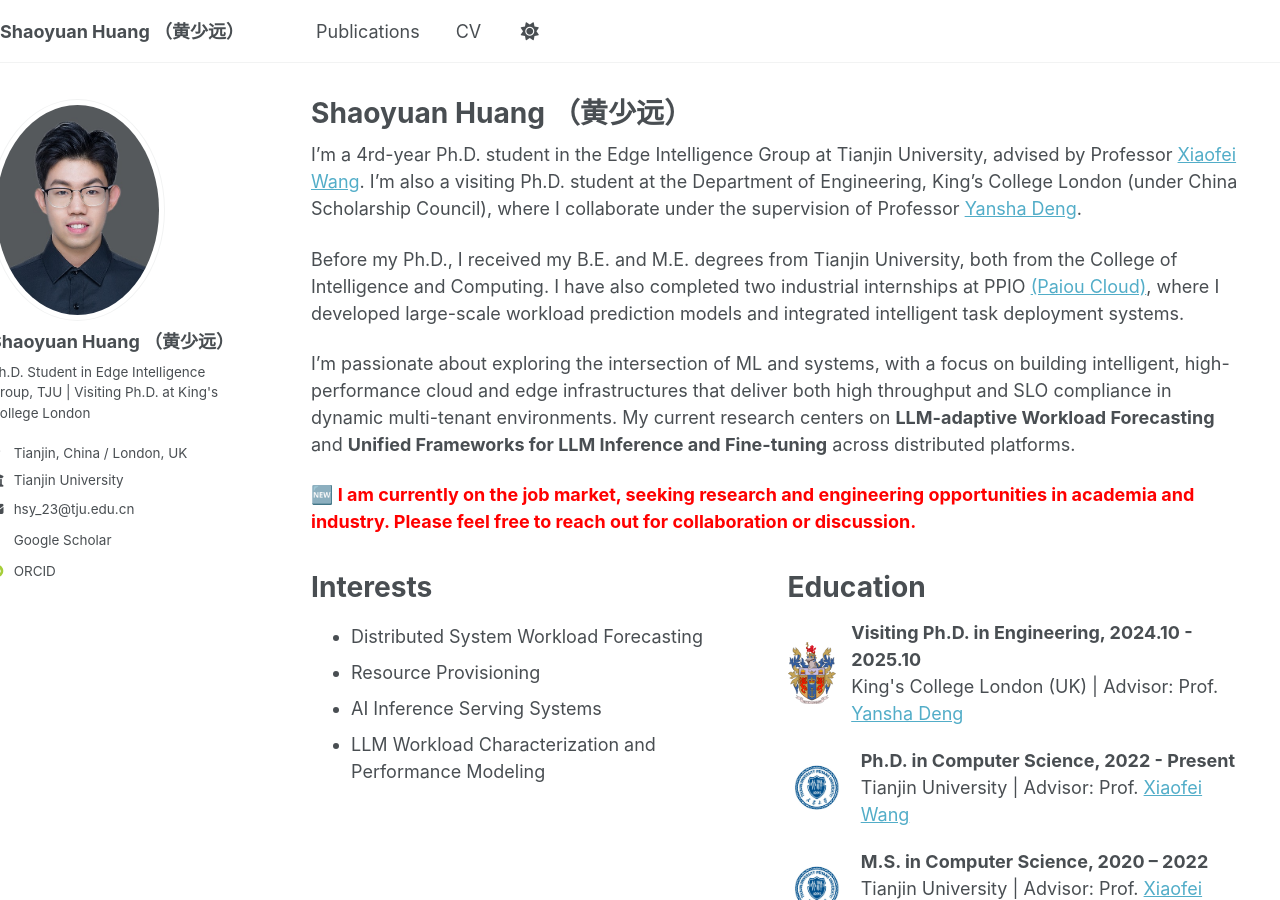
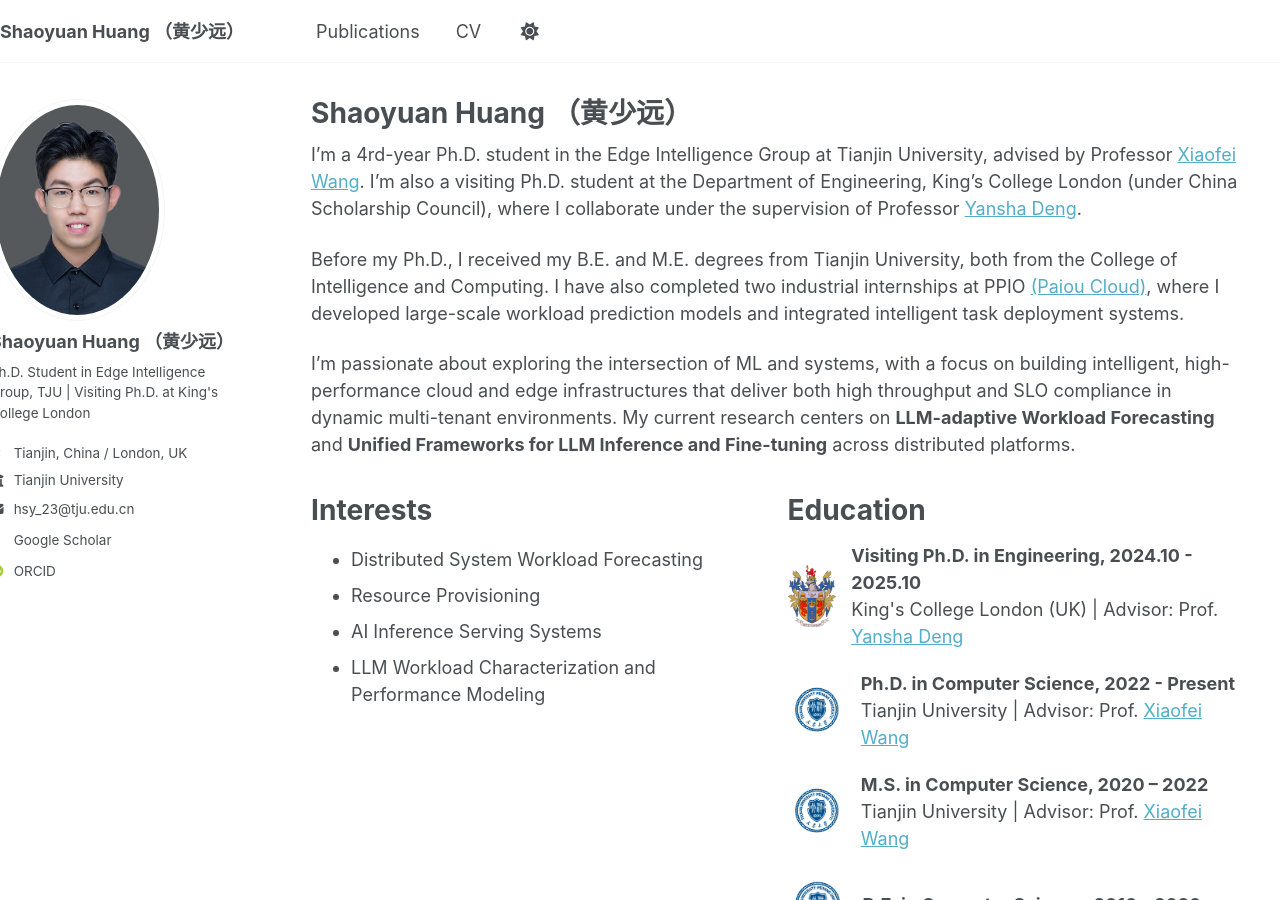
Before and after one commit to hsy23/ShaoyuanHuang, a Jekyll site: the page built from _pages/about.md, in a window 1280 px wide and 900 px high. Built offline with Jekyll 4.4.1, drawn with Linux system fonts in a browser that asks for light colours; nearby versions of some CDN libraries; some web fonts are replaced.

Commit message:
修改主页显示

```diff
--- a/_pages/about.md
+++ b/_pages/about.md
@@ -16,7 +16,7 @@
 
 I'm passionate about exploring the intersection of ML and systems, with a focus on building intelligent, high-performance cloud and edge infrastructures that deliver both high throughput and SLO compliance in dynamic multi-tenant environments. My current research centers on **LLM-adaptive Workload Forecasting** and **Unified Frameworks for LLM Inference and Fine-tuning** across distributed platforms.
 
-<span style="color: red; font-weight: bold;">🆕 I am currently on the job market, seeking research and engineering opportunities in academia and industry. Please feel free to reach out for collaboration or discussion.</span>
+<!-- <span style="color: red; font-weight: bold;">🆕 I am currently on the job market, seeking research and engineering opportunities in academia and industry. Please feel free to reach out for collaboration or discussion.</span> -->
 
 <div style="display: flex; flex-wrap: wrap; margin-top: 2em;">
   <!-- 左侧 Interests 部分 -->
```
